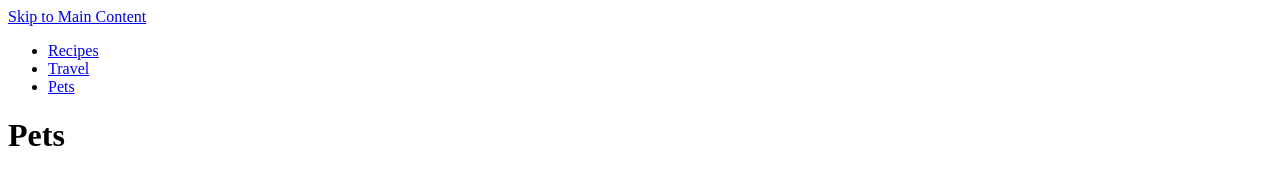
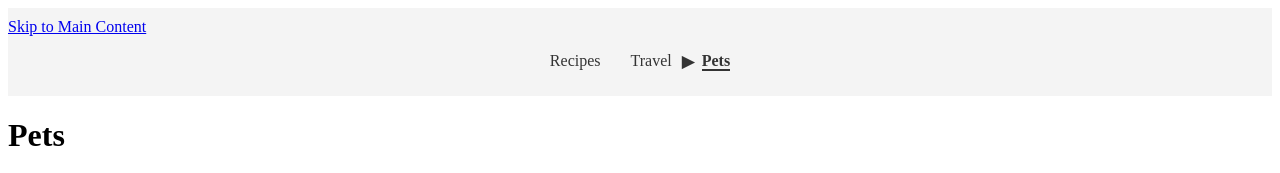
Before and after one commit to ivanhou1209/ccp_539, a plain HTML site: page index.html in a window 1280 px wide. Shown: the top 173 px of the page. Drawn offline with Linux system fonts and the light colour scheme.

Commit message:
Add files via upload

```diff
--- a/index.html
+++ b/index.html
@@ -3,16 +3,17 @@
 <head>
     <meta charset="UTF-8">
     <meta name="viewport" content="width=device-width, initial-scale=1.0">
+    <link rel="stylesheet" href="css/style.css">
     <title>Document</title>
 </head>
 <body>
     <header>
-        <a href = "index.html">Skip to Main Content</a>
         <nav>
-            <ul>
+            <a href = "index.html" class="skip-main">Skip to Main Content</a>
+            <ul class="nav-list">
                 <li><a href="recipes.html">Recipes</a></li>
                 <li><a href="travel.html">Travel</a></li>
-                <li><a href="index.html">Pets</a></li>
+                <li class="active"><a href="index.html">Pets</a></li>
             </ul>
         </nav>
     </header>
```
Also changed, not shown: recipes.html (+4 -3 lines), travel.html (+4 -3 lines).
